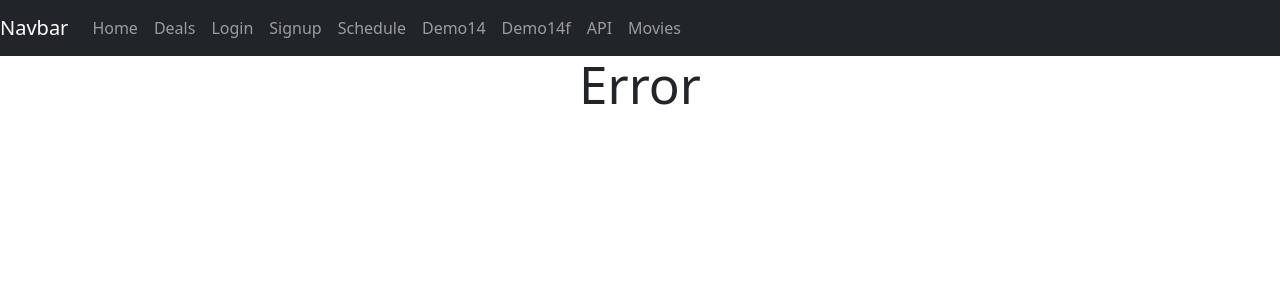
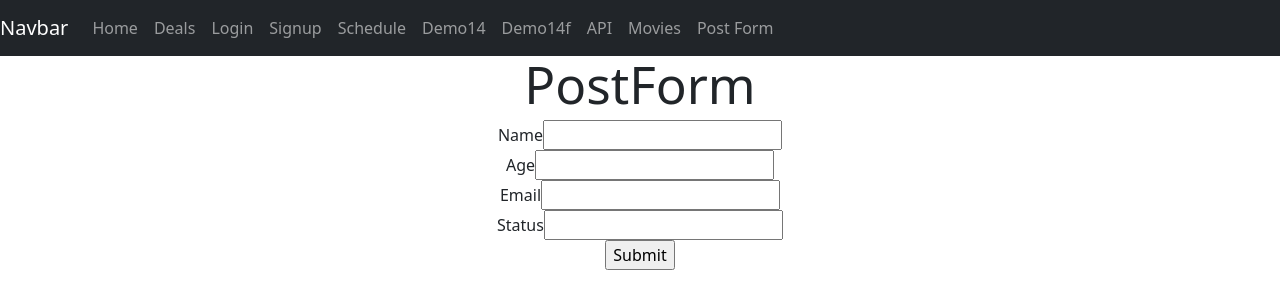
Before and after one commit to anuragkumar-git/ROYAL, a React (Vite) app in the folder mern/6-FEB/landingPage/: page /postform in a window 1280 px wide. Shown: the top 308 px of the page. Built offline with nearby package versions, Linux system fonts and the light colour scheme.

Commit message:
19-FEB Classwork

```diff
--- a/mern/6-FEB/landingPage/src/App.jsx
+++ b/mern/6-FEB/landingPage/src/App.jsx
@@ -22,6 +22,7 @@ import { Apidemo1 } from "./components/apis/Apidemo1";
 import { Search } from "./components/movies/Search";
 import { MovieDetail } from "./components/movies/MovieDetail";
 import { Photos } from "./components/movies/Photos";
+import { PostForm } from "./components/apis/PostForm";
 
 function App() {
   return (
@@ -46,6 +47,7 @@ function App() {
         <Route path="/searchMovie" element={<Search />}></Route>
         <Route path="/moviedetail/:id" element={<MovieDetail />}></Route>
         <Route path="/photos/:id" element={<Photos />}></Route>
+        <Route path="/postform" element={<PostForm/>}></Route>
       </Routes>
     </div>
   );
--- a/mern/6-FEB/landingPage/src/components/Navbar.jsx
+++ b/mern/6-FEB/landingPage/src/components/Navbar.jsx
@@ -58,6 +58,9 @@ export const Navbar = () => {
             <li>
               <Link className="nav-link" to="/searchMovie">Movies</Link>
             </li>
+            <li>
+              <Link className="nav-link" to="/postform">Post Form</Link>
+            </li>
           </ul>
         </div>
       </nav>
--- a/mern/6-FEB/landingPage/src/components/apis/Apidemo1.jsx
+++ b/mern/6-FEB/landingPage/src/components/apis/Apidemo1.jsx
@@ -1,12 +1,14 @@
 import axios from "axios";
-import React, { useState } from "react";
+import React, { useEffect, useState } from "react";
 
 export const Apidemo1 = () => {
   const [message, setmessage] = useState("");
   const [users, setusers] = useState([]);
   const [showData, setshowData] = useState(false);
   const [errorMsg, seterrorMsg] = useState("");
-
+  useEffect(()=>{
+    usersData()
+  }, [])
   const usersData = async () => {
     try {
       const res = await axios.get("https://node5.onrender.com/user/user");
@@ -79,13 +81,13 @@ export const Apidemo1 = () => {
       Default Values:
       showData = false, (empty)
       errorMsg = "" = false */}
-      {!showData && !errorMsg ? ( //false->true && false->true = true(call api) |Calling API
+      {/* {!showData && !errorMsg ? ( //false->true && false->true = true(call api) |Calling API
         <button onClick={usersData}>Call API</button>
       ) : errorMsg && !showData ? ( //true && false->true = true(retry) | API failed
         <button onClick={usersData}>Retry</button>
       ) : (
         <button onClick={refreshPage}>Refresh</button> //API succeed
-      )}
+      )} */}
     </div>
   );
 };
--- /dev/null
+++ b/mern/6-FEB/landingPage/src/components/apis/PostForm.jsx
@@ -0,0 +1,38 @@
+import axios from "axios";
+import React from "react";
+import { useForm } from "react-hook-form";
+
+export const PostForm = () => {
+  const { register, handleSubmit } = useForm();
+  const submitHandler = async (data) => {
+    console.log(data);
+    const req = await axios.post("https://node5.onrender.com/user/user", data);
+    console.log(req);
+  };
+  return (
+    <div>
+      <h1>PostForm</h1>
+      <form className="form"onSubmit={handleSubmit(submitHandler)}>
+        <div>
+          <label>Name</label>
+          <input type="text" {...register("name")} />
+        </div>
+        <div>
+          <label>Age</label>
+          <input type="text" {...register("age")} />
+        </div>
+        <div>
+          <label>Email</label>
+          <input type="text" {...register("email")} />
+        </div>
+        <div>
+          <label>Status</label>
+          <input type="text" {...register("isActive")} />
+        </div>
+        <div>
+          <input type="submit" value="Submit" />
+        </div>
+      </form>
+    </div>
+  );
+};
--- a/mern/6-FEB/landingPage/src/components/movies/MovieDetail.jsx
+++ b/mern/6-FEB/landingPage/src/components/movies/MovieDetail.jsx
@@ -1,5 +1,5 @@
 import axios from "axios";
-import React, { useState } from "react";
+import React, { useEffect, useState } from "react";
 import { Link, useNavigate, useParams } from "react-router-dom";
 
 export const MovieDetail = () => {
@@ -14,15 +14,22 @@ export const MovieDetail = () => {
 
   // };
   const getDetail = async () => {
+    try {
       console.log(id);
-
       const res = await axios.get(
         `http://www.omdbapi.com/?apikey=49616d12&i=${id}`
       );
       console.log(res.data);
       setdetail(res.data);
       setshowDetail(true);
+    } catch (err) {
+      console.log(err);
+    }
   };
+
+  useEffect(() => {
+    getDetail();
+  }, []);
 
   const navigate = useNavigate();
   return (
@@ -160,7 +167,7 @@ export const MovieDetail = () => {
         </div>
       )}
 
-      {!showDetail ? (
+      {/* {!showDetail ? (
         setTimeout(() => {
           getDetail();
           setshowDetail(true);
@@ -182,6 +189,17 @@ export const MovieDetail = () => {
         >
           Go Back
         </button>
+      )} */}
+      {showDetail && (
+        <button
+          className="mt-3 mb-5"
+          onClick={() => {
+            // window.location.replace("/searchMovie"); //reloads the page
+            navigate("/searchMovie");
+          }}
+        >
+          Go Back
+        </button>
       )}
     </>
   );
--- a/mern/6-FEB/landingPage/src/components/movies/Search.jsx
+++ b/mern/6-FEB/landingPage/src/components/movies/Search.jsx
@@ -5,12 +5,21 @@ import { Link } from "react-router-dom";
 export const Search = () => {
   const [query, setquery] = useState("");
   const [search, setsearch] = useState([]);
+  const [error, seterror] =useState("");
   const movieData = async () => {
-    const res = await axios.get(
-      `http://www.omdbapi.com/?i=tt3896198&apikey=49616d12&s=${query}`
-    );
-    console.log(res.data);
-    setsearch(res.data.Search);
+    try {
+      const res = await axios.get(
+        `http://www.omdbapi.com/?apikey=49616d1&s=${query}`
+      );
+      console.log("Data:",res.data);
+      setsearch(res.data.Search);
+      console.log("Error:",res.data.Error);
+      seterror(res.data.Error)
+
+    } catch (err) {
+      console.log("errors:",err);
+      seterror(err.message)
+    }
   };
 
   return (
@@ -46,7 +55,9 @@ export const Search = () => {
             onChange={(e) => {
               setquery(e.target.value);
             }}
-            onKeyDown={(e)=>{e.key == "Enter" && (movieData())}}
+            onKeyDown={(e) => {
+              e.key == "Enter" && movieData();
+            }}
           />
           <button
             className="btn btn-outline-primary"
```
Lines whose indentation alone changed are shown as unchanged.
